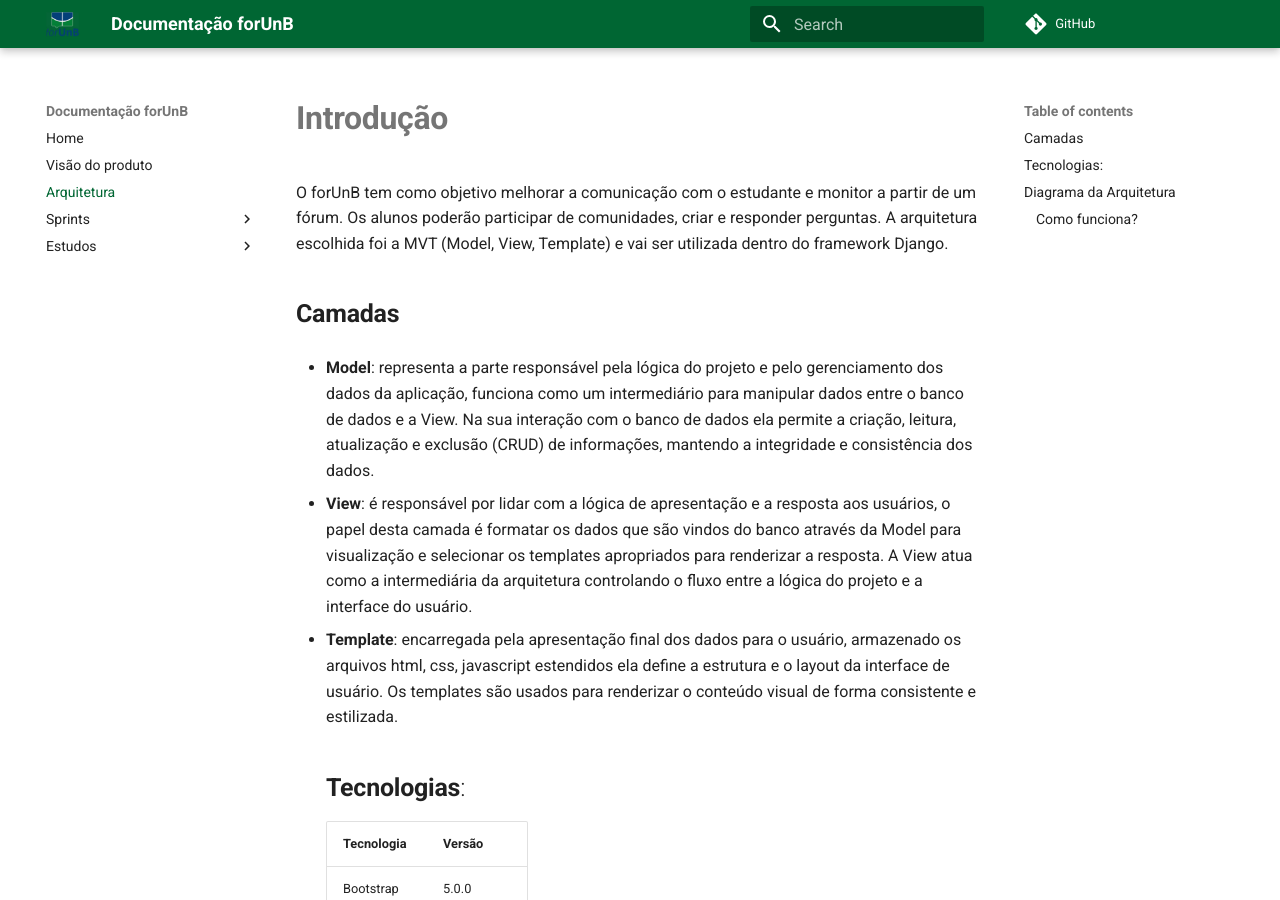
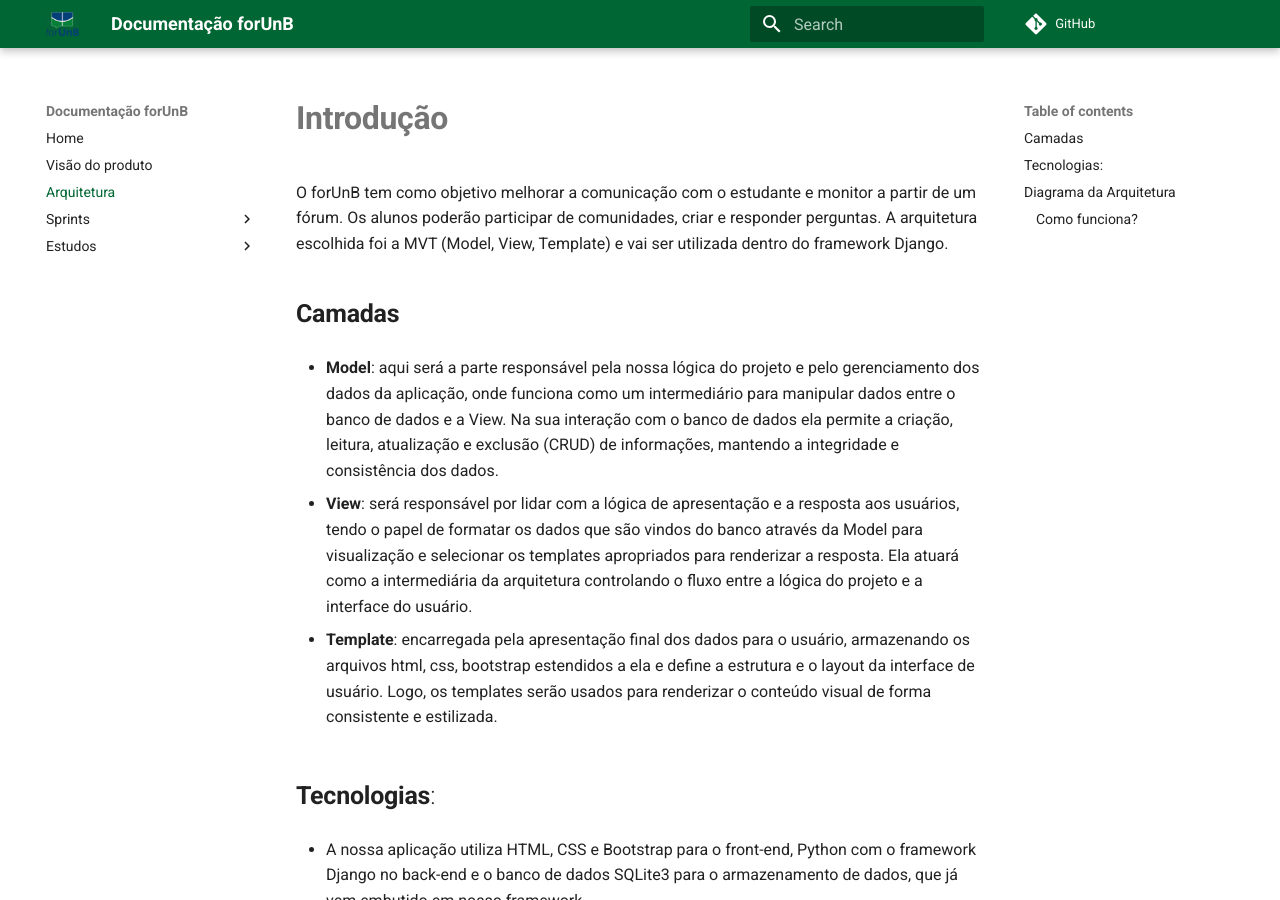
Before and after one commit to unb-mds/2024-1-forUnB, an MkDocs documentation site: the page built from docs/arquitetura/arquitetura.md, in a window 1280 px wide and 900 px high. Built offline with MkDocs 1.6.1 and Material for MkDocs 9.7.7, drawn with Linux system fonts in a browser that asks for light colours; comment, search, counter and statistics services are not loaded; some of the changed text lies outside the part shown.

Commit message:
updating architectury theory

```diff
--- a/docs/arquitetura/arquitetura.md
+++ b/docs/arquitetura/arquitetura.md
@@ -3,13 +3,16 @@ O forUnB tem como objetivo melhorar a comunicação com o estudante e monitor a
 
 ## **Camadas**
 
-- **Model**: representa a parte responsável pela lógica do projeto e pelo gerenciamento dos dados da aplicação, funciona como um intermediário para manipular dados entre o banco de dados e a View. Na sua interação com o banco de dados ela permite a criação, leitura, atualização e exclusão (CRUD) de informações, mantendo a integridade e consistência dos dados.
+- **Model**: aqui será a parte responsável pela nossa lógica do projeto e pelo gerenciamento dos dados da aplicação, onde funciona como um intermediário para manipular dados entre o banco de dados e a View. Na sua interação com o banco de dados ela permite a criação, leitura, atualização e exclusão (CRUD) de informações, mantendo a integridade e consistência dos dados.
 
-- **View**: é responsável por lidar com a lógica de apresentação e a resposta aos usuários, o papel desta camada é formatar os dados que são vindos do banco através da Model para visualização e selecionar os templates apropriados para renderizar a resposta. A View atua como a intermediária da arquitetura controlando o fluxo entre a lógica do projeto e a interface do usuário.
+- **View**: será responsável por lidar com a lógica de apresentação e a resposta aos usuários, tendo o papel de formatar os dados que são vindos do banco através da Model para visualização e selecionar os templates apropriados para renderizar a resposta. Ela atuará como a intermediária da arquitetura controlando o fluxo entre a lógica do projeto e a interface do usuário.
 
-- **Template**: encarregada pela apresentação final dos dados para o usuário, armazenado os arquivos html, css, javascript estendidos ela define a estrutura e o layout da interface de usuário. Os templates são usados para renderizar o conteúdo visual de forma consistente e estilizada.
+- **Template**: encarregada pela apresentação final dos dados para o usuário, armazenando os arquivos html, css, bootstrap estendidos a ela e define a estrutura e o layout da interface de usuário. Logo, os templates serão usados para renderizar o conteúdo visual de forma consistente e estilizada.
 
-    ## **Tecnologias**:
+## **Tecnologias**:
+
+- A nossa aplicação utiliza HTML, CSS e Bootstrap para o front-end, Python com o framework Django no back-end e o banco de dados SQLite3 para o armazenamento de dados, que já vem embutido em nosso framework.
+
 
     | **Tecnologia**    | **Versão**  |
     |---------------|---------|
```
